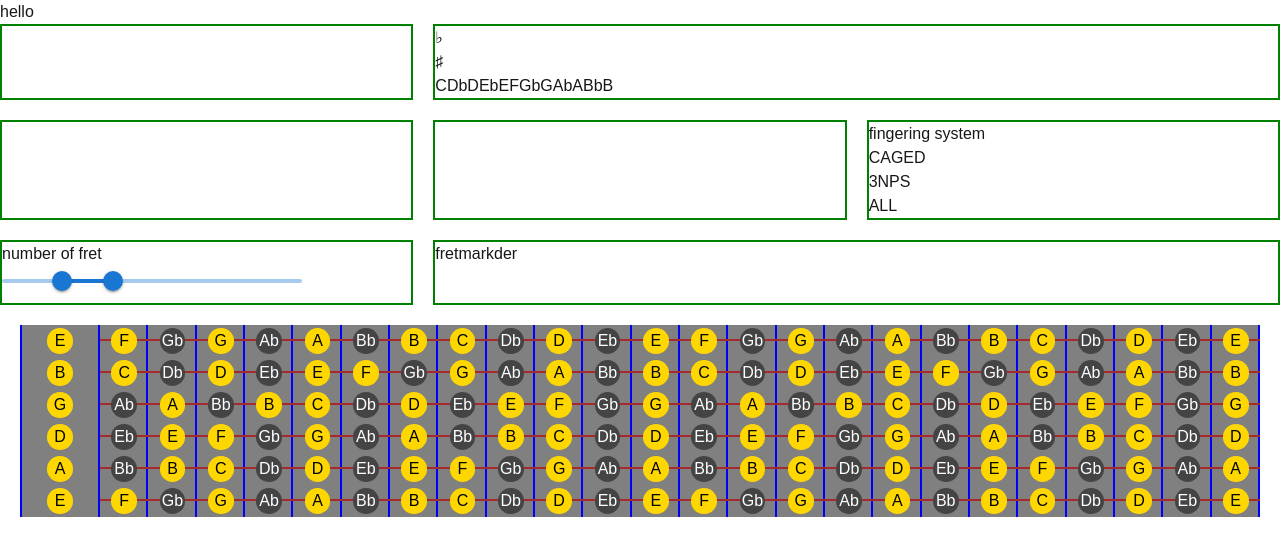
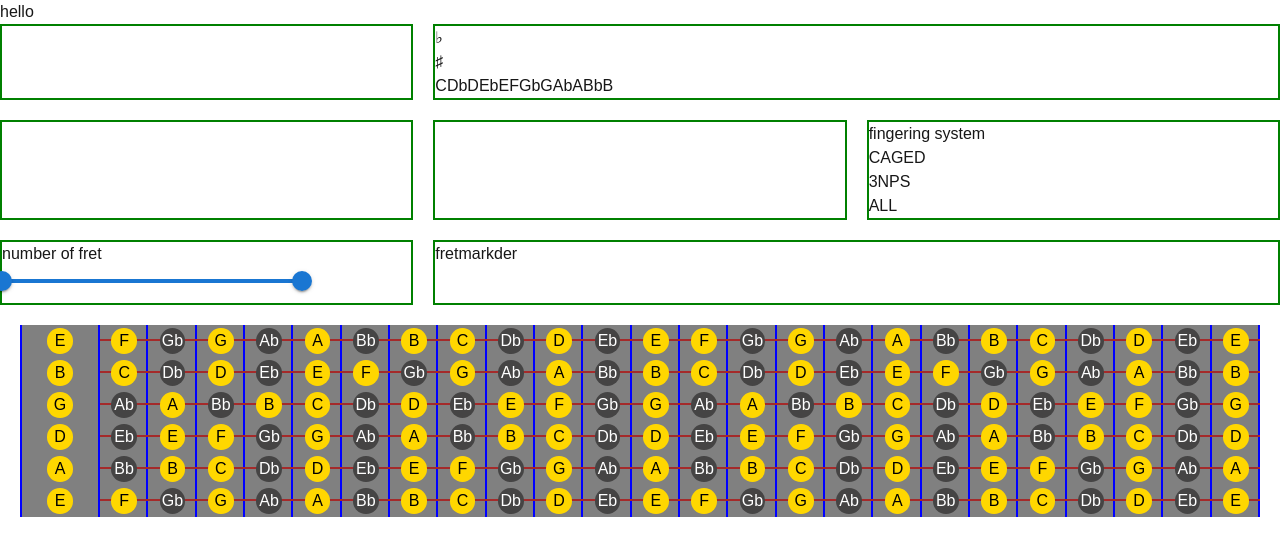
Before and after one commit to jxxnghwxn/fretboard, a Next.js app: page / in a window 1280 px wide. Shown: the top 556 px of the page. Built offline with nearby package versions, Linux system fonts and the light colour scheme.

Commit message:
using reducer

```diff
--- a/app/components/FretboardSet.tsx
+++ b/app/components/FretboardSet.tsx
@@ -73,7 +73,7 @@ export default function FretboardSet({ settings, updateSetting }) {
         {/*number of fret*/}
         <div className={`${s.item}`}>
           <label htmlFor='number of fret'>number of fret</label>
-          <RangeSlider />
+          <RangeSlider settings={settings} updateSetting={updateSetting} />
         </div>
         {/*fret marker*/}
         <div className={`${s.item} col-span-2`}>
--- a/app/components/RangeSlider.tsx
+++ b/app/components/RangeSlider.tsx
@@ -6,11 +6,12 @@ function valuetext(value: number) {
   return `${value}°C`;
 }
 
-export default function RangeSlider() {
-  const [value, setValue] = React.useState<number[]>([20, 37]);
+export default function RangeSlider({ settings, updateSetting }) {
+  const [value, setValue] = React.useState<number[]>(settings.fretRange);
 
   const handleChange = (event: Event, newValue: number | number[]) => {
     setValue(newValue as number[]);
+    updateSetting('fretRange', newValue);
   };
 
   return (
@@ -21,6 +22,8 @@ export default function RangeSlider() {
         onChange={handleChange}
         valueLabelDisplay='auto'
         getAriaValueText={valuetext}
+        min={0}
+        max={24}
       />
     </Box>
   );
--- /dev/null
+++ b/app/lib/reducer.ts
@@ -0,0 +1,24 @@
+// reducer.js
+export const initialSettings = {
+  instrument: 'guitar',
+  tuning: 'standard',
+  accidental: 'flat',
+  key: 'c',
+  harmonySet: 'scale',
+  system: 'ionian',
+  fingerSystem: '3nps',
+  fretRange: [0, 24],
+  fretmarker: { note: 'note', degree: 'degree', none: 'none' },
+};
+
+export function settingsReducer(state, action) {
+  switch (action.type) {
+    case 'UPDATE_SETTING':
+      return {
+        ...state,
+        [action.payload.key]: action.payload.value,
+      };
+    default:
+      return state;
+  }
+}
--- a/app/page.tsx
+++ b/app/page.tsx
@@ -1,23 +1,15 @@
 'use client';
-import { useState } from 'react';
+import { useReducer } from 'react';
 
 import FretboardSet from '@/components/FretboardSet';
 import FretboardGet from '@/components/FretboardGet';
+import { initialSettings, settingsReducer } from './lib/reducer';
 
 export default function Home() {
-  const [settings, setSettings] = useState({
-    instrument: 'guitar',
-    tuning: 'standard',
-    accidental: 'flat',
-    key: 'c',
-    harmonySet: 'scale',
-    system: 'ionian',
-    fingerSystem: '3nps',
-    numberOffFret: 14,
-    fretmarker: { note: 'note', degree: 'degree', none: 'none' },
-  });
+  const [settings, dispatch] = useReducer(settingsReducer, initialSettings);
+
   const updateSetting = (key, value) => {
-    setSettings((prev) => ({ ...prev, [key]: value }));
+    dispatch({ type: 'UPDATE_SETTING', payload: { key, value } });
   };
 
   return (
```
